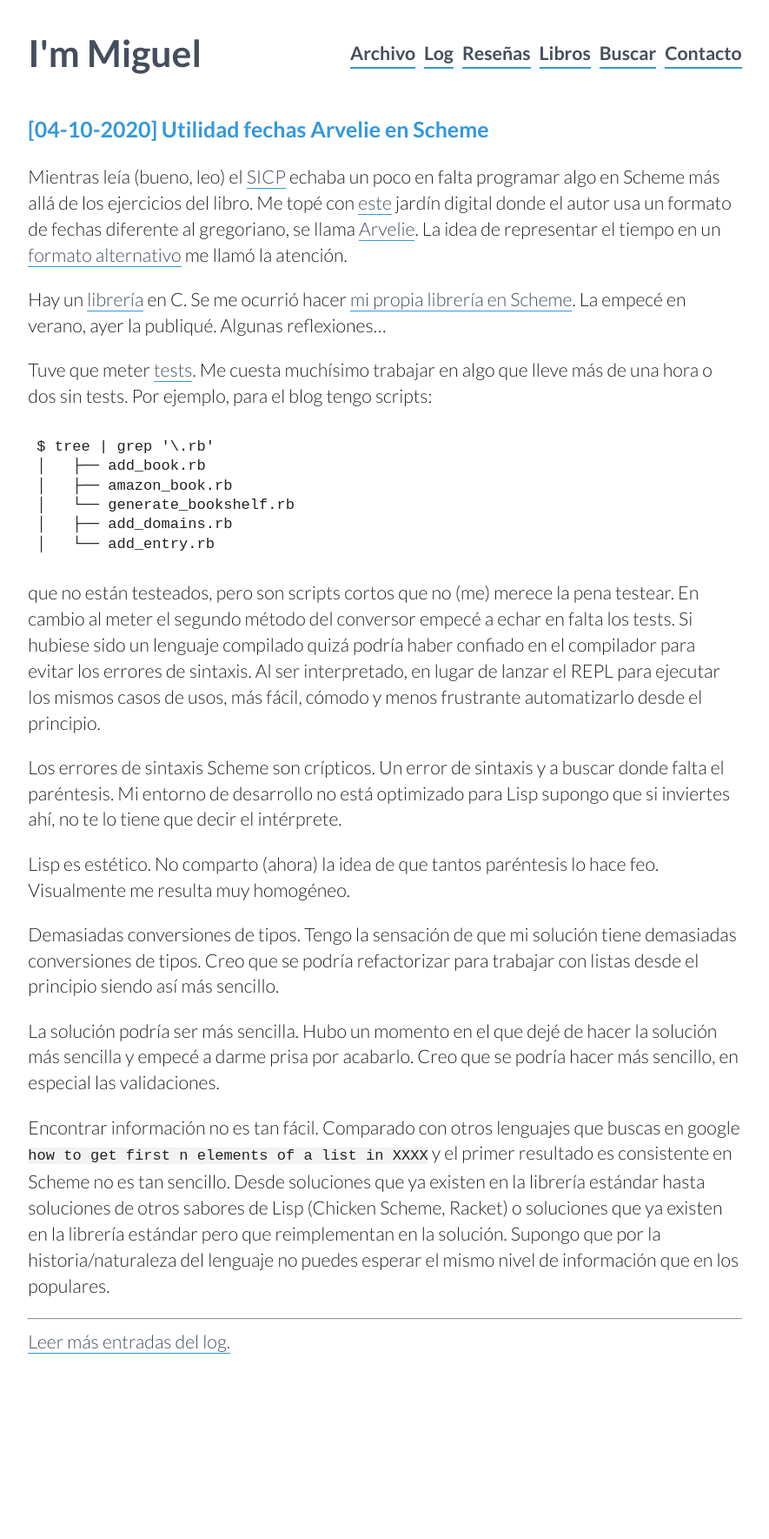
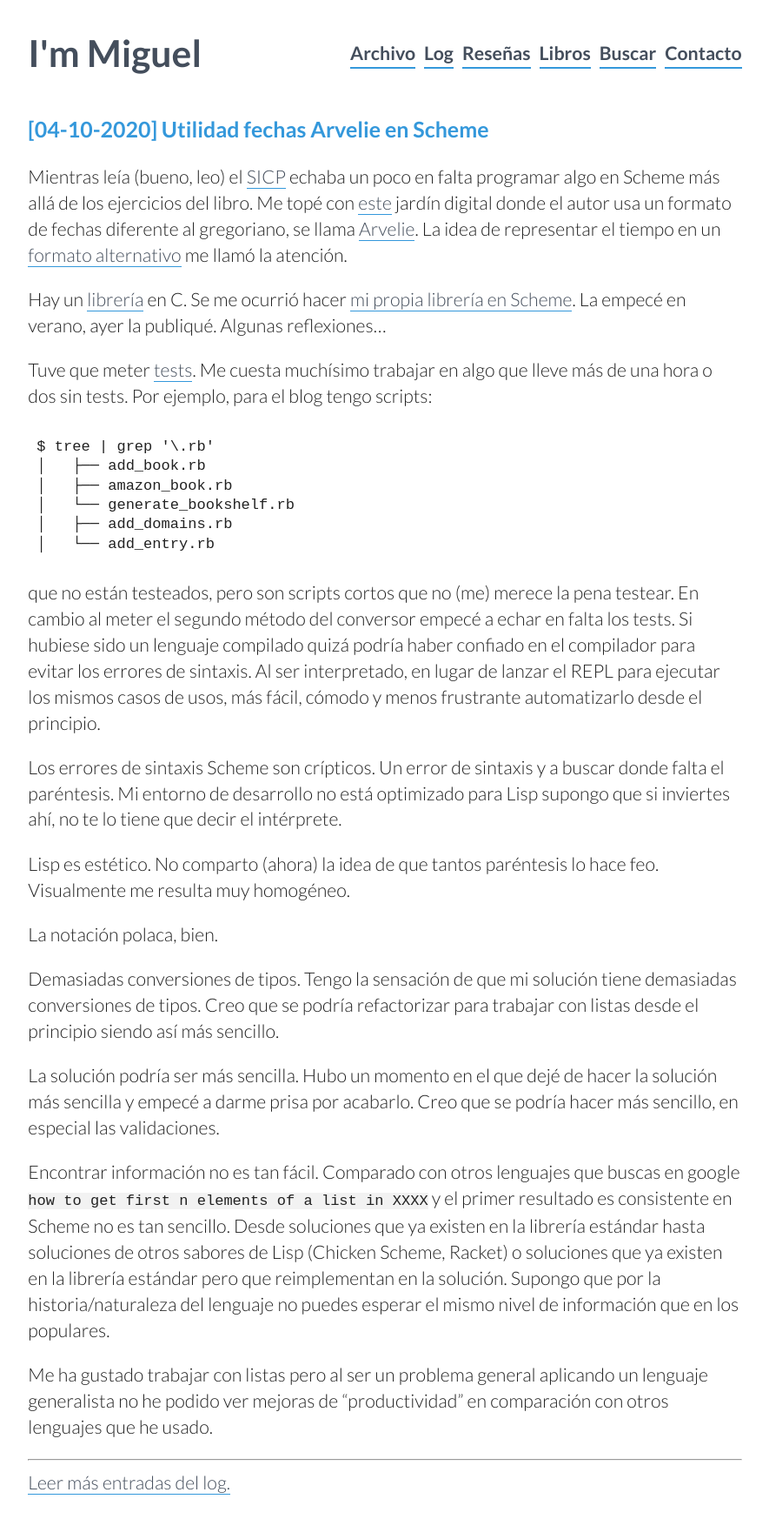
Before and after one commit to MiguelBel/MiguelBel.github.io, a Jekyll site: the page built from _posts/2020-10-04-arvelie-scheme.md, in a window 1280 px wide. Shown: the whole page at 87% size, without its empty margins (197-1082 px from the left). Built offline with Jekyll 4.4.1, drawn with Linux system fonts in a browser that asks for light colours; before the commit the page ends 1607 px from its top, so only the background shows below that.

Commit message:
Add conclusion to Arvelie scheme

```diff
--- a/_posts/2020-10-04-arvelie-scheme.md
+++ b/_posts/2020-10-04-arvelie-scheme.md
@@ -27,8 +27,12 @@ Los errores de sintaxis Scheme son crípticos. Un error de sintaxis y a buscar d
 
 Lisp es estético. No comparto (ahora) la idea de que tantos paréntesis lo hace feo. Visualmente me resulta muy homogéneo.
 
+La notación polaca, bien.
+
 Demasiadas conversiones de tipos. Tengo la sensación de que mi solución tiene demasiadas conversiones de tipos. Creo que se podría refactorizar para trabajar con listas desde el principio siendo así más sencillo.
 
 La solución podría ser más sencilla. Hubo un momento en el que dejé de hacer la solución más sencilla y empecé a darme prisa por acabarlo. Creo que se podría hacer más sencillo, en especial las validaciones.
 
 Encontrar información no es tan fácil. Comparado con otros lenguajes que buscas en google `how to get first n elements of a list in XXXX` y el primer resultado es consistente en Scheme no es tan sencillo. Desde soluciones que ya existen en la librería estándar hasta soluciones de otros sabores de Lisp (Chicken Scheme, Racket) o soluciones que ya existen en la librería estándar pero que reimplementan en la solución. Supongo que por la historia/naturaleza del lenguaje no puedes esperar el mismo nivel de información que en los populares.
+
+Me ha gustado trabajar con listas pero al ser un problema general aplicando un lenguaje generalista no he podido ver mejoras de "productividad" en comparación con otros lenguajes que he usado.
```
